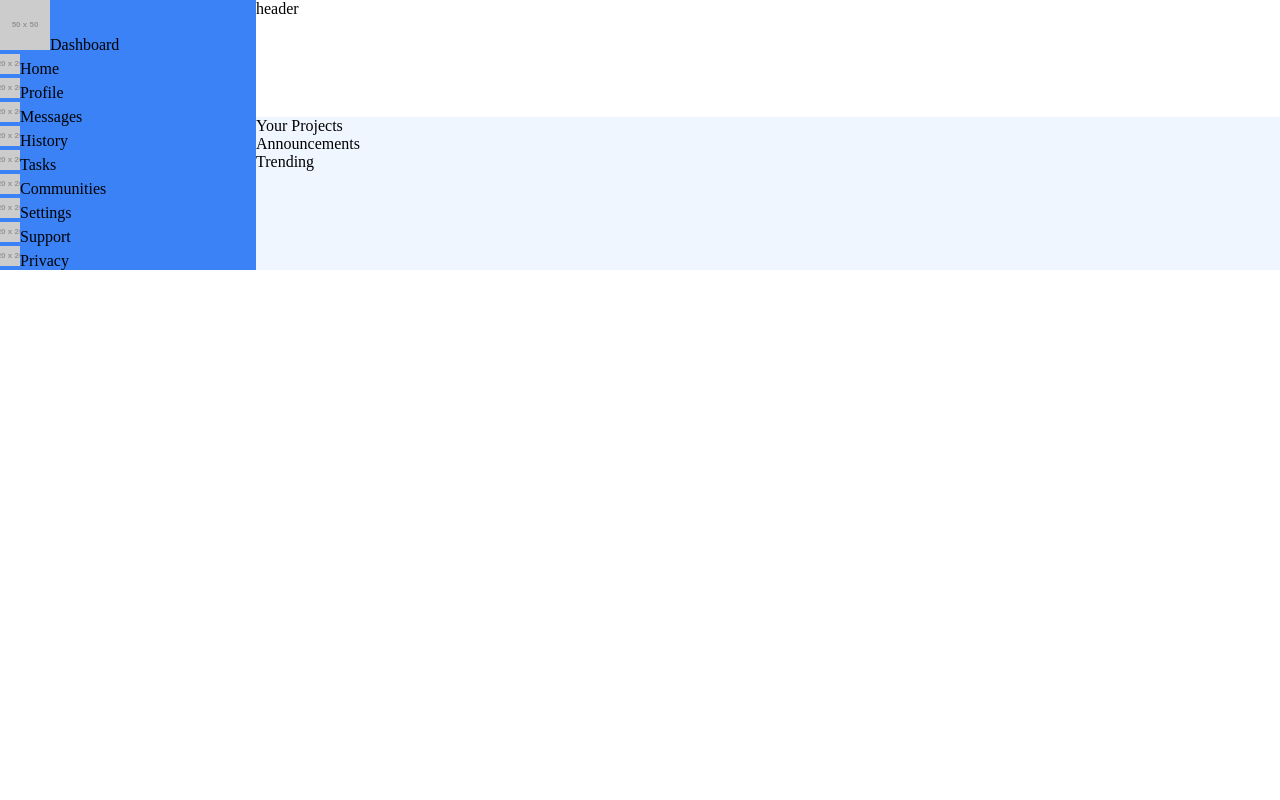
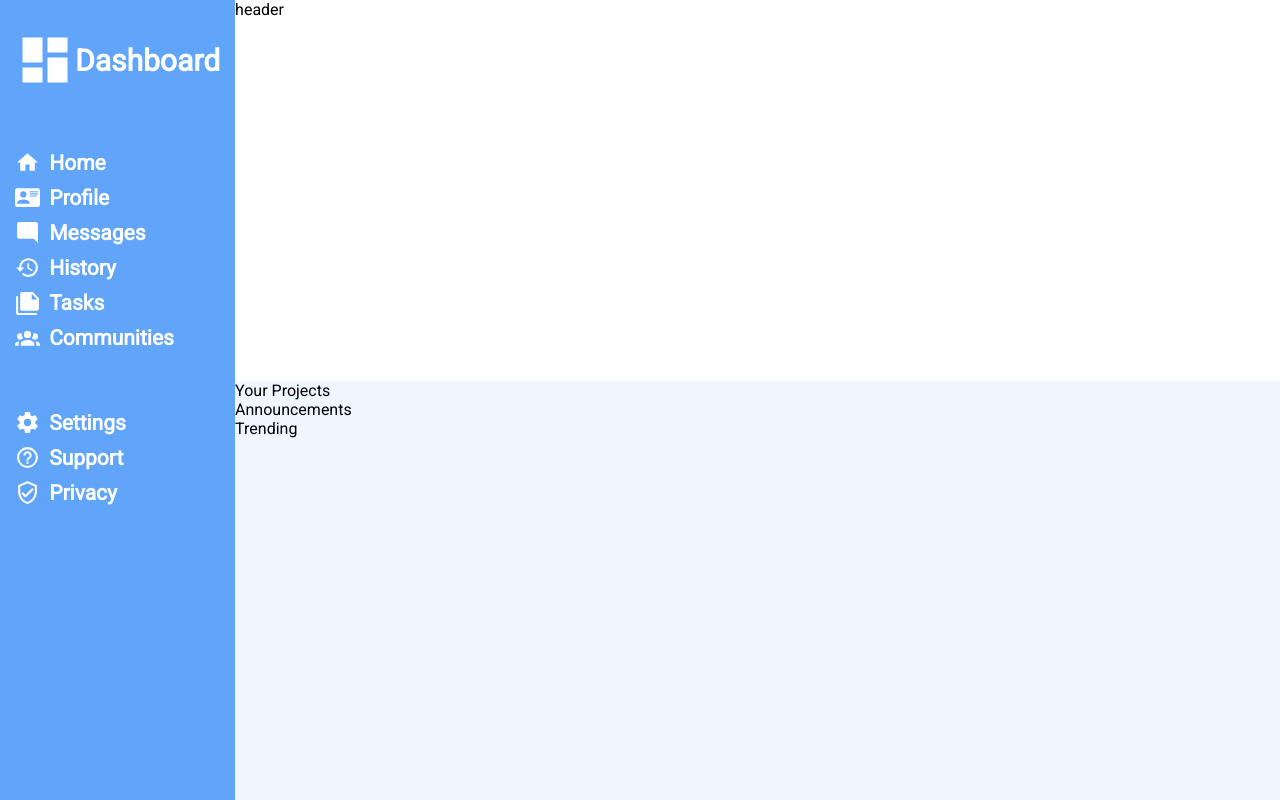
Before and after one commit to willhlong/dashboard, a plain HTML site: page index.html in a window 1280 px wide. Drawn offline with Linux system fonts and the light colour scheme; placeholder pictures from the web are drawn by us.

Commit message:
Added styling to sidebar

```diff
--- a/index.html
+++ b/index.html
@@ -5,6 +5,7 @@
   <meta http-equiv="X-UA-Compatible" content="IE=edge">
   <meta name="viewport" content="width=device-width, initial-scale=1.0">
   <link rel="stylesheet" href="style.css">
+  <link rel="stylesheet" href="https://fonts.googleapis.com/css?family=Roboto">
   <title>Dashboard</title>
 </head>
 <body>
@@ -13,16 +14,73 @@
       header
     </div>
     <div class="left-sidebar">
-      <div><img src="https://via.placeholder.com/50">Dashboard</div>
-      <div><img src="https://via.placeholder.com/20">Home</div>
-      <div><img src="https://via.placeholder.com/20">Profile</div>
-      <div><img src="https://via.placeholder.com/20">Messages</div>
-      <div><img src="https://via.placeholder.com/20">History</div>
-      <div><img src="https://via.placeholder.com/20">Tasks</div>
-      <div><img src="https://via.placeholder.com/20">Communities</div>
-      <div><img src="https://via.placeholder.com/20">Settings</div>
-      <div><img src="https://via.placeholder.com/20">Support</div>
-      <div><img src="https://via.placeholder.com/20">Privacy</div>
+      <div class="logo">
+        <div>
+          <svg xmlns="http://www.w3.org/2000/svg" viewBox="0 0 24 24">
+            <title>view-dashboard</title>
+            <path d="M13,3V9H21V3M13,21H21V11H13M3,21H11V15H3M3,13H11V3H3V13Z" /></svg>
+          <h2>Dashboard</h2>
+        </div>
+      </div>
+      <div class="sidebar-menu">
+        <div>
+          <svg xmlns="http://www.w3.org/2000/svg" viewBox="0 0 24 24">
+            <title>home</title>
+            <path d="M10,20V14H14V20H19V12H22L12,3L2,12H5V20H10Z" /></svg>
+          <h2>Home</h2>
+        </div>
+        <div>
+          <svg xmlns="http://www.w3.org/2000/svg" viewBox="0 0 24 24">
+            <title>card-account-details</title>
+            <path d="M2,3H22C23.05,3 24,3.95 24,5V19C24,20.05 23.05,21 22,21H2C0.95,21 0,20.05 0,19V5C0,3.95 0.95,3 2,3M14,6V7H22V6H14M14,8V9H21.5L22,9V8H14M14,10V11H21V10H14M8,13.91C6,13.91 2,15 2,17V18H14V17C14,15 10,13.91 8,13.91M8,6A3,3 0 0,0 5,9A3,3 0 0,0 8,12A3,3 0 0,0 11,9A3,3 0 0,0 8,6Z" /></svg>
+          <h2>Profile</h2>
+        </div>
+        <div>
+          <svg xmlns="http://www.w3.org/2000/svg" viewBox="0 0 24 24">
+            <title>message-reply</title>
+            <path d="M22,4C22,2.89 21.1,2 20,2H4A2,2 0 0,0 2,4V16A2,2 0 0,0 4,18H18L22,22V4Z" />
+          </svg>
+          <h2>Messages</h2>
+        </div>
+        <div>
+          <svg xmlns="http://www.w3.org/2000/svg" viewBox="0 0 24 24">
+            <title>history</title>
+            <path d="M13.5,8H12V13L16.28,15.54L17,14.33L13.5,12.25V8M13,3A9,9 0 0,0 4,12H1L4.96,16.03L9,12H6A7,7 0 0,1 13,5A7,7 0 0,1 20,12A7,7 0 0,1 13,19C11.07,19 9.32,18.21 8.06,16.94L6.64,18.36C8.27,20 10.5,21 13,21A9,9 0 0,0 22,12A9,9 0 0,0 13,3" /></svg>
+          <h2>History</h2>
+        </div>
+        <div>
+          <svg xmlns="http://www.w3.org/2000/svg" viewBox="0 0 24 24">
+            <title>note-multiple</title>
+            <path d="M16,9H21.5L16,3.5V9M7,2H17L23,8V18A2,2 0 0,1 21,20H7C5.89,20 5,19.1 5,18V4A2,2 0 0,1 7,2M3,6V22H21V24H3A2,2 0 0,1 1,22V6H3Z" /></svg>
+          <h2>Tasks</h2>
+        </div>
+        <div>
+          <svg xmlns="http://www.w3.org/2000/svg" viewBox="0 0 24 24">
+            <title>account-group</title>
+            <path d="M12,5.5A3.5,3.5 0 0,1 15.5,9A3.5,3.5 0 0,1 12,12.5A3.5,3.5 0 0,1 8.5,9A3.5,3.5 0 0,1 12,5.5M5,8C5.56,8 6.08,8.15 6.53,8.42C6.38,9.85 6.8,11.27 7.66,12.38C7.16,13.34 6.16,14 5,14A3,3 0 0,1 2,11A3,3 0 0,1 5,8M19,8A3,3 0 0,1 22,11A3,3 0 0,1 19,14C17.84,14 16.84,13.34 16.34,12.38C17.2,11.27 17.62,9.85 17.47,8.42C17.92,8.15 18.44,8 19,8M5.5,18.25C5.5,16.18 8.41,14.5 12,14.5C15.59,14.5 18.5,16.18 18.5,18.25V20H5.5V18.25M0,20V18.5C0,17.11 1.89,15.94 4.45,15.6C3.86,16.28 3.5,17.22 3.5,18.25V20H0M24,20H20.5V18.25C20.5,17.22 20.14,16.28 19.55,15.6C22.11,15.94 24,17.11 24,18.5V20Z" /></svg>
+          <h2>Communities</h2>
+        </div>
+      </div>
+      <div class="sidebar-options">
+        <div>
+          <svg xmlns="http://www.w3.org/2000/svg" viewBox="0 0 24 24">
+            <title>cog</title>
+            <path d="M12,15.5A3.5,3.5 0 0,1 8.5,12A3.5,3.5 0 0,1 12,8.5A3.5,3.5 0 0,1 15.5,12A3.5,3.5 0 0,1 12,15.5M19.43,12.97C19.47,12.65 19.5,12.33 19.5,12C19.5,11.67 19.47,11.34 19.43,11L21.54,9.37C21.73,9.22 21.78,8.95 21.66,8.73L19.66,5.27C19.54,5.05 19.27,4.96 19.05,5.05L16.56,6.05C16.04,5.66 15.5,5.32 14.87,5.07L14.5,2.42C14.46,2.18 14.25,2 14,2H10C9.75,2 9.54,2.18 9.5,2.42L9.13,5.07C8.5,5.32 7.96,5.66 7.44,6.05L4.95,5.05C4.73,4.96 4.46,5.05 4.34,5.27L2.34,8.73C2.21,8.95 2.27,9.22 2.46,9.37L4.57,11C4.53,11.34 4.5,11.67 4.5,12C4.5,12.33 4.53,12.65 4.57,12.97L2.46,14.63C2.27,14.78 2.21,15.05 2.34,15.27L4.34,18.73C4.46,18.95 4.73,19.03 4.95,18.95L7.44,17.94C7.96,18.34 8.5,18.68 9.13,18.93L9.5,21.58C9.54,21.82 9.75,22 10,22H14C14.25,22 14.46,21.82 14.5,21.58L14.87,18.93C15.5,18.67 16.04,18.34 16.56,17.94L19.05,18.95C19.27,19.03 19.54,18.95 19.66,18.73L21.66,15.27C21.78,15.05 21.73,14.78 21.54,14.63L19.43,12.97Z" /></svg>
+          <h2>Settings</h2>
+        </div>
+        <div>
+          <svg xmlns="http://www.w3.org/2000/svg" viewBox="0 0 24 24">
+            <title>help-circle-outline</title>
+            <path d="M11,18H13V16H11V18M12,2A10,10 0 0,0 2,12A10,10 0 0,0 12,22A10,10 0 0,0 22,12A10,10 0 0,0 12,2M12,20C7.59,20 4,16.41 4,12C4,7.59 7.59,4 12,4C16.41,4 20,7.59 20,12C20,16.41 16.41,20 12,20M12,6A4,4 0 0,0 8,10H10A2,2 0 0,1 12,8A2,2 0 0,1 14,10C14,12 11,11.75 11,15H13C13,12.75 16,12.5 16,10A4,4 0 0,0 12,6Z" /></svg>
+          <h2>Support</h2>
+        </div>
+        <div>
+          <svg xmlns="http://www.w3.org/2000/svg" viewBox="0 0 24 24">
+            <title>shield-check-outline</title>
+            <path d="M21,11C21,16.55 17.16,21.74 12,23C6.84,21.74 3,16.55 3,11V5L12,1L21,5V11M12,21C15.75,20 19,15.54 19,11.22V6.3L12,3.18L5,6.3V11.22C5,15.54 8.25,20 12,21M10,17L6,13L7.41,11.59L10,14.17L16.59,7.58L18,9" /></svg>
+          <h2>Privacy</h2>
+        </div>
+      </div>
     </div>
     <div class="content">
       <div>Your Projects</div>
--- a/style.css
+++ b/style.css
@@ -1,11 +1,13 @@
 * {
   margin: 0;
   padding: 0;
+  font-family: 'Roboto', 'sans-serif';
 }
 
 .container {
   display: grid;
-  grid-template-columns: 1fr 4fr;
+  grid-template-columns: 1fr 6fr;
+  height: 100vh;
 }
 
 .header {
@@ -15,9 +17,43 @@
 }
 
 .left-sidebar {
-  background-color: #3B82F6;
+  background-color: #60A5FA;
+  color: white;
+  font-weight: bolder;
+  font-size: 14px;
   grid-area: 1 / 1 / span 2 / 2;
 }
+
+.logo {
+  font-size: 20px;
+}
+
+.logo > div,
+.sidebar-menu > *,
+.sidebar-options > * {
+  display: grid;
+  grid-template-columns: 1fr 5fr;
+  grid-auto-rows: 1fr;
+  padding: 5px;
+  align-items: center;
+  justify-items: left;
+}
+
+svg {
+  fill: white;
+  width: 25px;
+}
+
+.logo svg {
+  width: 60px;
+}
+
+.logo,
+.sidebar-menu,
+.sidebar-options {
+  padding: 25px 10px;
+}
+
 
 .content {
   background-color: #EFF6FF;
```
